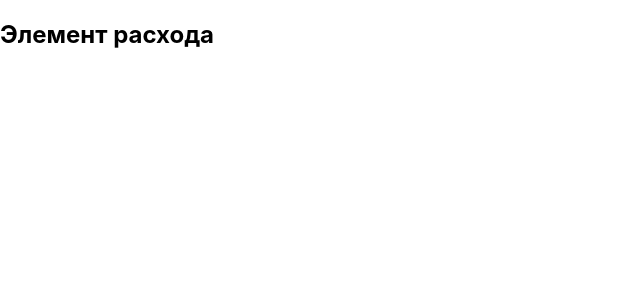
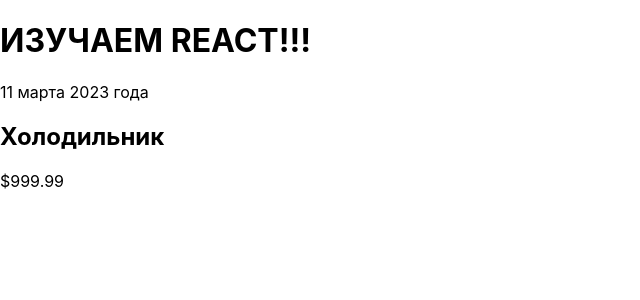
Before and after one commit to lookinkz/react-course-app, a React (Create React App) app: page / in a window 1280 px wide. Shown: the top 300 px of the page, without its empty margins (0-640 px from the left). Built offline with nearby package versions, Linux system fonts and the light colour scheme.

Commit message:
18 video is over

```diff
--- a/src/App.js
+++ b/src/App.js
@@ -3,6 +3,7 @@ import CostItem from "./components/CostItem";
 function App() {
   return (
     <div>
+      <h1>ИЗУЧАЕМ REACT!!!</h1>
       <CostItem />
     </div>
   );
--- a/src/components/CostItem.js
+++ b/src/components/CostItem.js
@@ -1,5 +1,13 @@
 function CostItem() {
-  return <h2>Элемент расхода</h2>;
+  return (
+    <div>
+      <div>11 марта 2023 года</div>
+      <div>
+        <h2>Холодильник</h2>
+        <div>$999.99</div>
+      </div>
+    </div>
+  );
 }
 
 export default CostItem;
```
